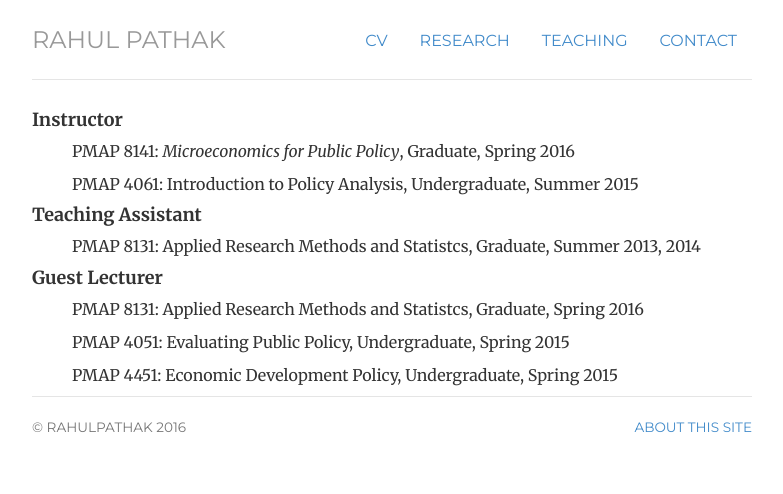
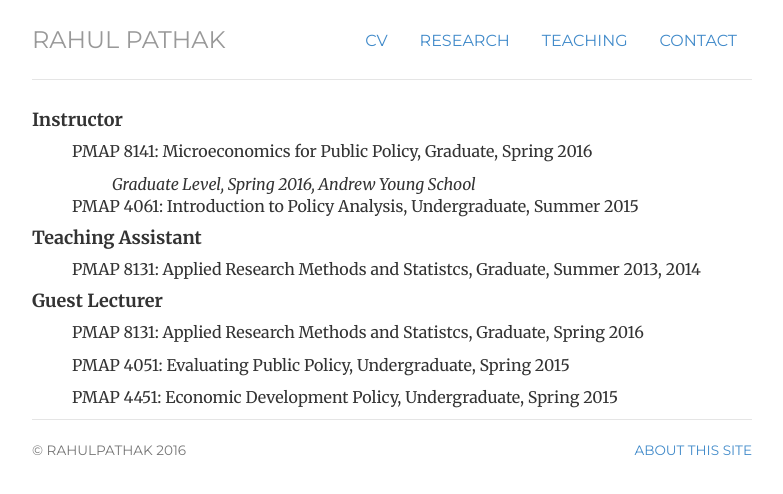
Before and after one commit to pathak-rahul/pathak-rahul.github.io, a Jekyll site: the page built from teaching/index.html, in a window 1280 px wide. Shown: the top 494 px of the page, without its empty margins (248-1031 px from the left). Built offline with Jekyll 4.4.1, drawn with Linux system fonts in a browser that asks for light colours.

Commit message:
Update index.html

```diff
--- a/teaching/index.html
+++ b/teaching/index.html
@@ -7,7 +7,8 @@ title: teaching
 	<h4> Instructor </h4>
 
 	<ul>
-	<p>PMAP 8141: <em>Microeconomics for Public Policy</em>, Graduate, Spring 2016</p>
+	<p>PMAP 8141: Microeconomics for Public Policy, Graduate, Spring 2016</p>
+		<ul> <em>Graduate Level, Spring 2016, Andrew Young School</em></ul>
 	<p>PMAP 4061: Introduction to Policy Analysis, Undergraduate, Summer 2015 </p>
 	</ul>
 
```
